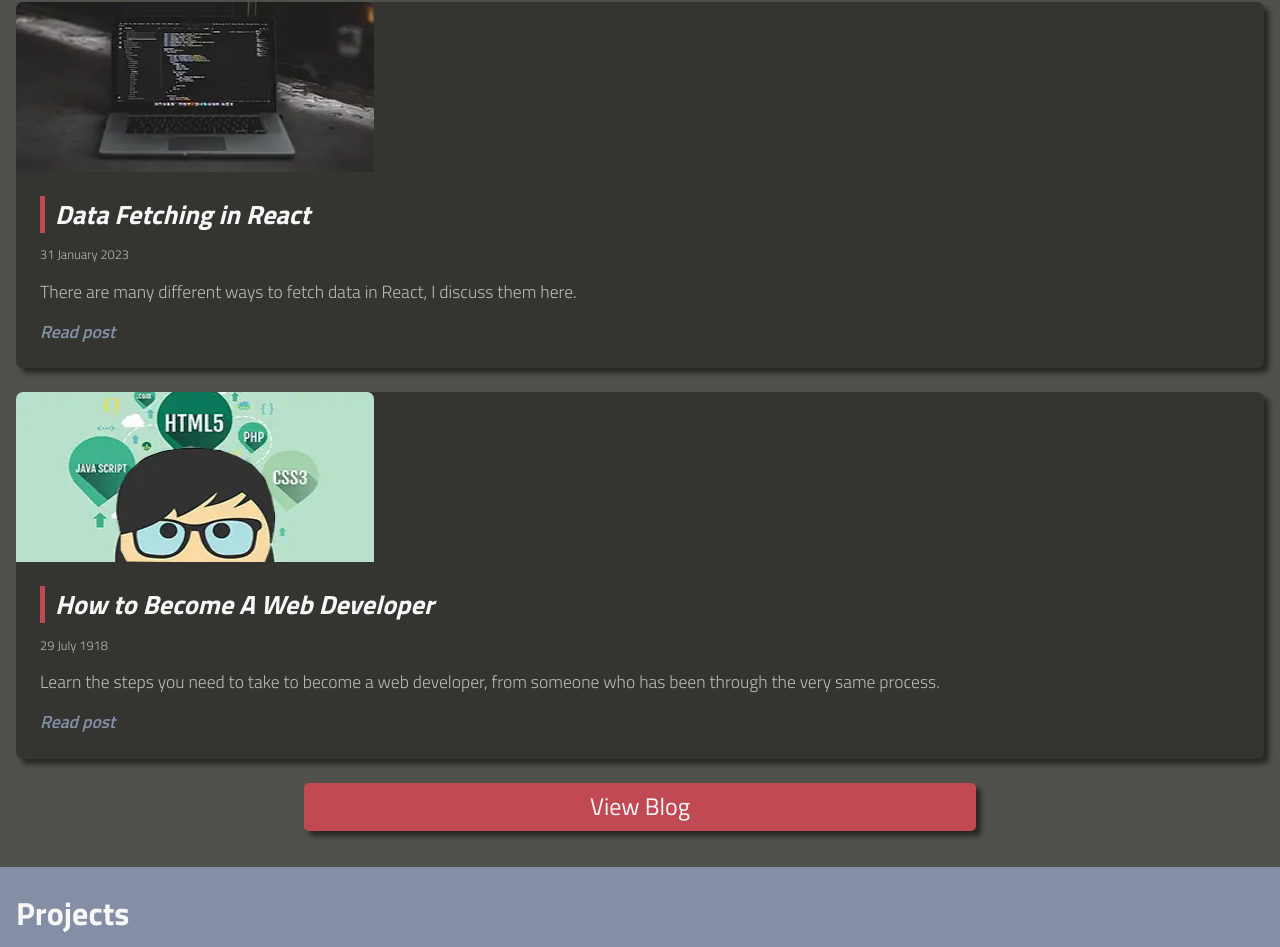
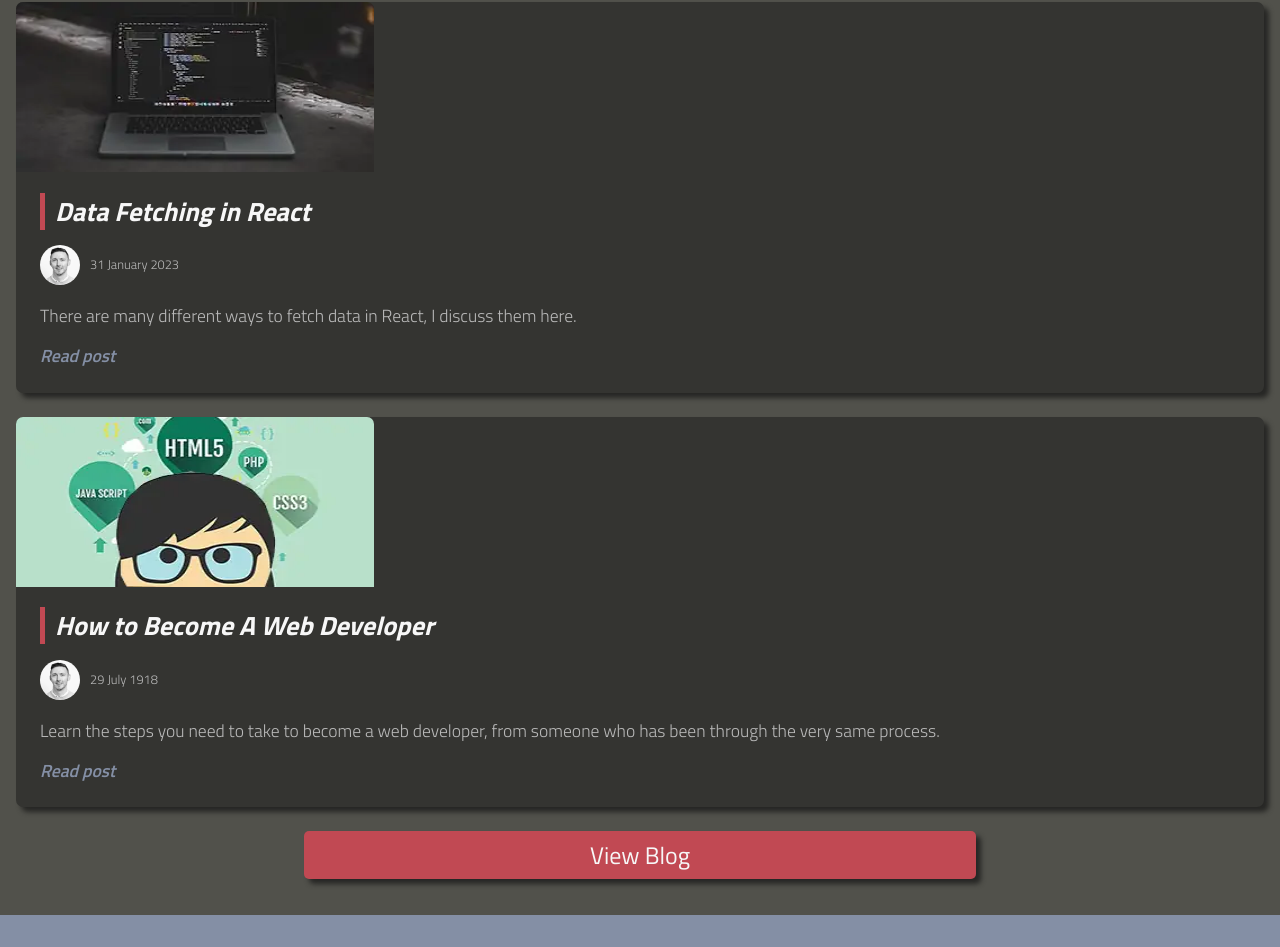
Before and after one commit to LukeTwomey/LukeTheWebDev, a Next.js app: page / in a window 1280 px wide. Shown: the part 1603-2550 px from the top of the page. Built offline with nearby package versions, Linux system fonts and the light colour scheme.

Commit message:
Add post author image

```diff
--- a/components/BlogPreview.js
+++ b/components/BlogPreview.js
@@ -22,7 +22,17 @@ export const BlogPreview = ({ posts, theme }) => {
             <Link href={`/blog/${post.slug}`}>
               <h3>{post.data.title}</h3>
             </Link>
-            <h4>{prettyDate(post.data.date)}</h4>
+            <div className="postDetails">
+              <Image
+                src="/images/luke-twomey.webp"
+                alt="Luke Twomey"
+                width="40"
+                height="40"
+                priority
+                className="postAuthor"
+              />
+              <h4>{prettyDate(post.data.date)}</h4>
+            </div>
             <p>{post.data.preview}</p>
             <Link href={`/blog/${post.slug}`}>Read post</Link>
           </div>
--- a/posts/data-fetching-in-react.md
+++ b/posts/data-fetching-in-react.md
@@ -6,6 +6,4 @@ previewImage: "current-state-js-dev.webp"
 preview: "There are many different ways to fetch data in React, I discuss them here."
 ---
 
-# Data Fetching in React
-
 Lorem ipsum dolor sit amet, consectetur adipiscing elit. Morbi vulputate enim quis elementum placerat. Morbi tempus, felis eu molestie feugiat, erat turpis interdum erat, id imperdiet diam urna id enim. Cras tincidunt turpis at magna mattis, id luctus sapien tempor. Suspendisse a dapibus tellus. Orci varius natoque penatibus et magnis dis parturient montes, nascetur ridiculus mus. Sed in turpis hendrerit, sollicitudin purus at, facilisis tortor. Fusce sem nunc, ultricies ac velit in, lobortis eleifend nulla. Cras sed ante in mauris condimentum placerat. Nulla facilisi. Ut consequat in eros nec aliquam. Aenean fermentum diam ut ex sollicitudin, at tincidunt ipsum rutrum. Morbi porta at mauris a facilisis.
--- a/posts/how-to-become-a-web-developer.md
+++ b/posts/how-to-become-a-web-developer.md
@@ -5,8 +5,6 @@ feature: "true"
 previewImage: "web-developer.webp"
 preview: "Learn the steps you need to take to become a web developer, from someone who has been through the very same process."
 ---
-
-# How to Become a Web Developer
 
 Let me put this out there right from the start: I'm no expert.
 
--- a/posts/what-do-i-include-in-my-portfolio.md
+++ b/posts/what-do-i-include-in-my-portfolio.md
@@ -6,6 +6,4 @@ previewImage: "developer-using-computer.webp"
 preview: "It can be confusing to know just what you should add to your portfolio. Here's what I would recommend."
 ---
 
-# What do I Include in my Portfolio?
-
 Lorem ipsum dolor sit amet, consectetur adipiscing elit. Morbi vulputate enim quis elementum placerat. Morbi tempus, felis eu molestie feugiat, erat turpis interdum erat, id imperdiet diam urna id enim. Cras tincidunt turpis at magna mattis, id luctus sapien tempor. Suspendisse a dapibus tellus. Orci varius natoque penatibus et magnis dis parturient montes, nascetur ridiculus mus. Sed in turpis hendrerit, sollicitudin purus at, facilisis tortor. Fusce sem nunc, ultricies ac velit in, lobortis eleifend nulla. Cras sed ante in mauris condimentum placerat. Nulla facilisi. Ut consequat in eros nec aliquam. Aenean fermentum diam ut ex sollicitudin, at tincidunt ipsum rutrum. Morbi porta at mauris a facilisis.
--- a/styles/global.css
+++ b/styles/global.css
@@ -792,7 +792,7 @@ h3 {
   border-left: 5px solid #c14953;
   font-style: italic;
   font-size: 1.5em;
-  margin-bottom: 0.5em;
+  margin-bottom: 0.4em;
   padding-left: 10px;
 }
 
@@ -865,7 +865,7 @@ p {
 }
 
 .preview {
-  padding: 0.5em 1em 1.5em 1.5em;
+  padding: 0.3em 1em 1.5em 1.5em;
 }
 
 .preview a {
@@ -878,7 +878,7 @@ p {
 .preview h4 {
   font-size: 0.8em;
   font-weight: 300;
-  margin: 0 0 1em 0;
+  margin: 0;
 }
 
 .projects,
@@ -1027,3 +1027,20 @@ code {
   padding: 4px 6px 6px;
   white-space: nowrap;
 }
+
+.postDetails {
+  display: grid;
+  grid-template-columns: 50px 1fr;
+  margin-bottom: 1em;
+  align-items: center;
+  margin-top: 0.3em;
+}
+
+.postDetails h4 {
+  margin: 0;
+}
+
+.postAuthor {
+  border-radius: 50%;
+  margin-right: 0.75em;
+}
```
Also changed, not shown: pages/blog.js (+11 -1 lines), pages/blog/[id].js (+16 -0 lines).
